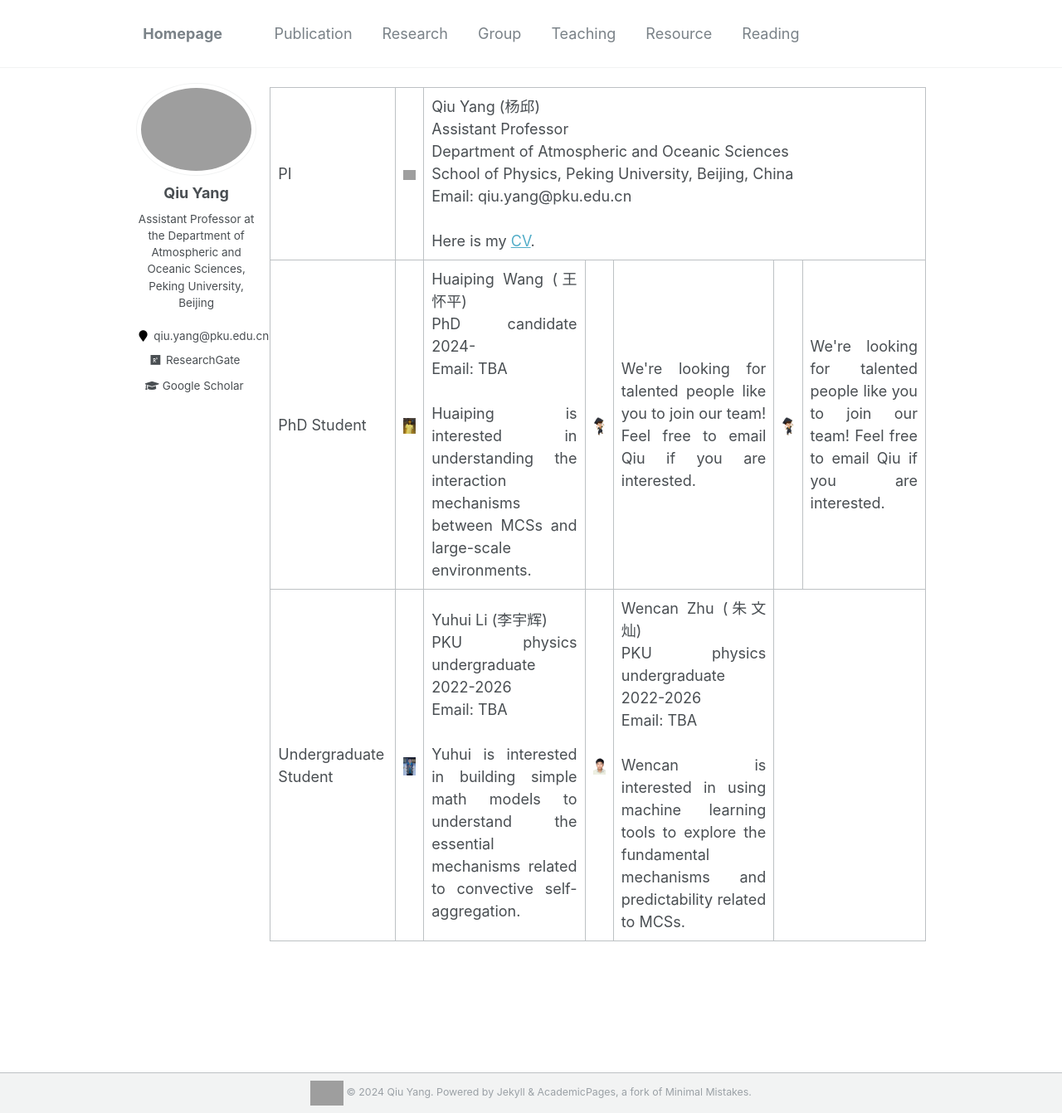
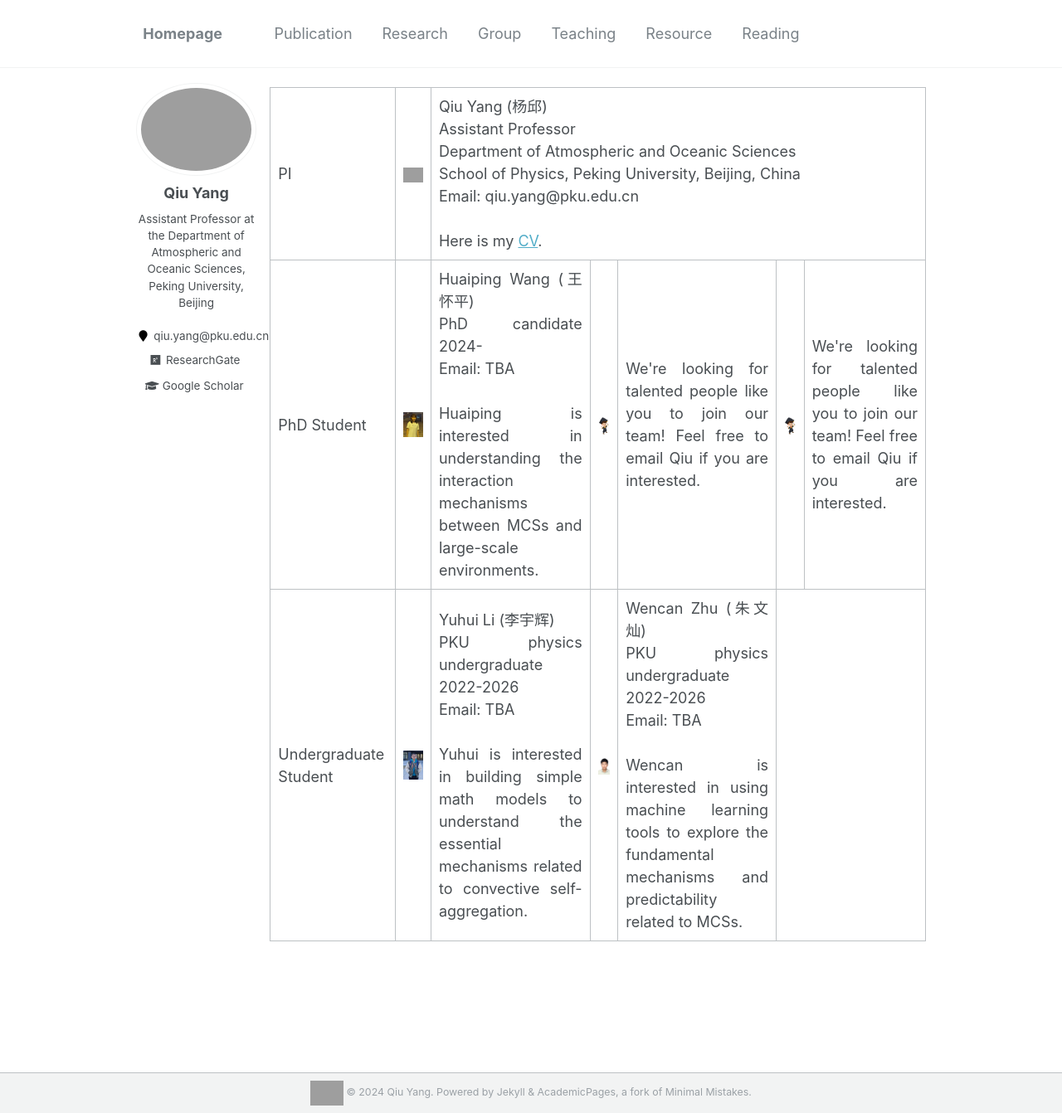
Before and after one commit to qiuyang50/qiuyang50.github.io, a Jekyll site: the page built from _pages/group.md, in a window 1280 px wide and 1342 px high. Shown: the whole window at 83% size. Built offline with Jekyll 4.4.1, drawn with Linux system fonts in a browser that asks for light colours; grey boxes are pictures that could not be loaded.

Commit message:
Update group.md

```diff
--- a/_pages/group.md
+++ b/_pages/group.md
@@ -9,7 +9,7 @@ author_profile: true
 <table>
   <tr>
     <td>PI</td>
-    <td><img src="/images/QiuYang_zoom.jpg" alt="drawing" width="300"/></td>
+    <td><img src="/images/QiuYang_zoom.jpg" alt="drawing" width="500"/></td>
     <td colspan="5">Qiu Yang (杨邱)<br>Assistant Professor<br>Department of Atmospheric and Oceanic Sciences<br>School of Physics, Peking University, Beijing, China<br>Email: qiu.yang@pku.edu.cn<br><br>Here is my <a href="https://qiuyang50.github.io/files/CV_Qiu_Yang.pdf">CV</a>.</td>
   </tr>
   <tr>
```
